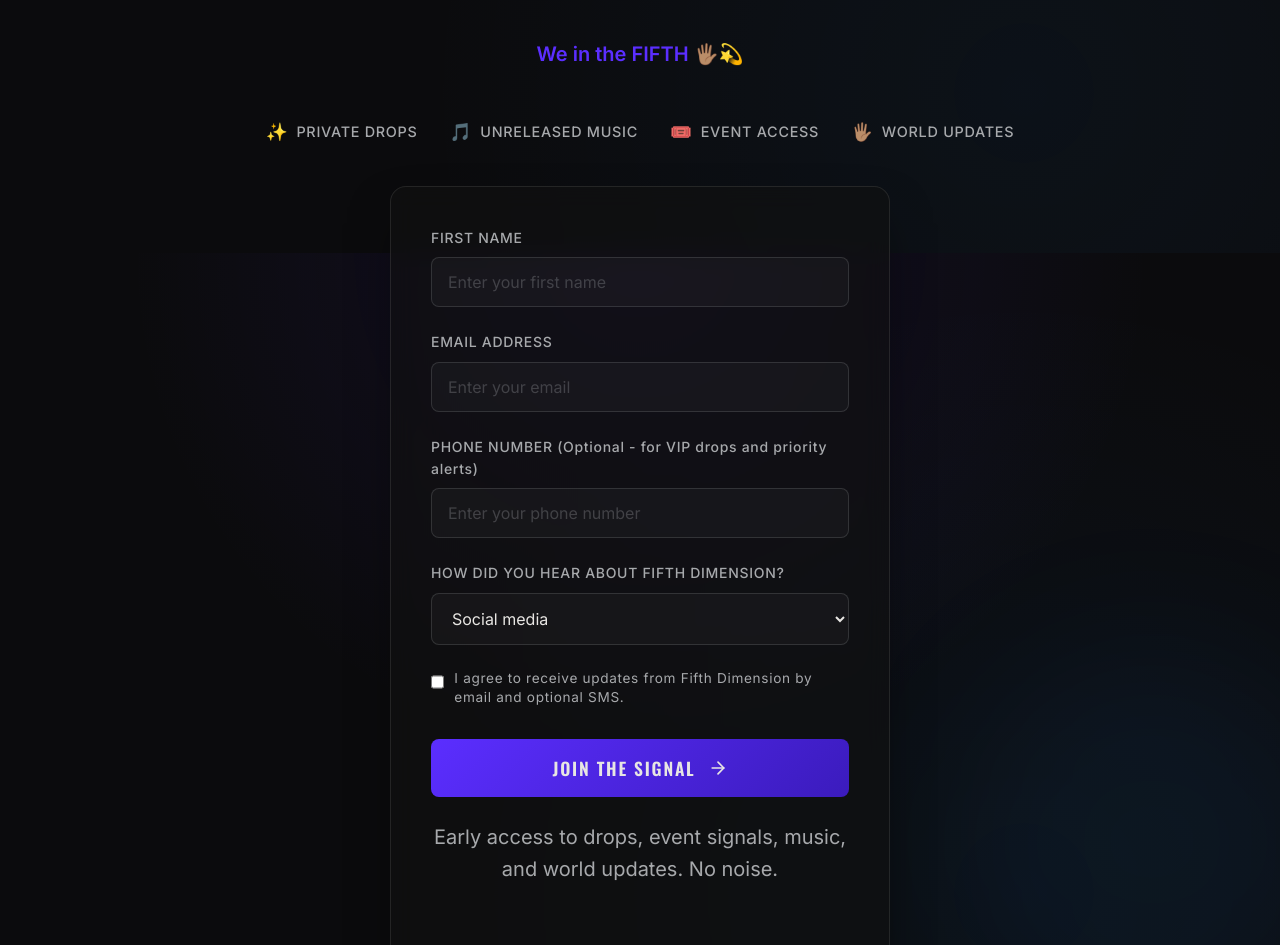
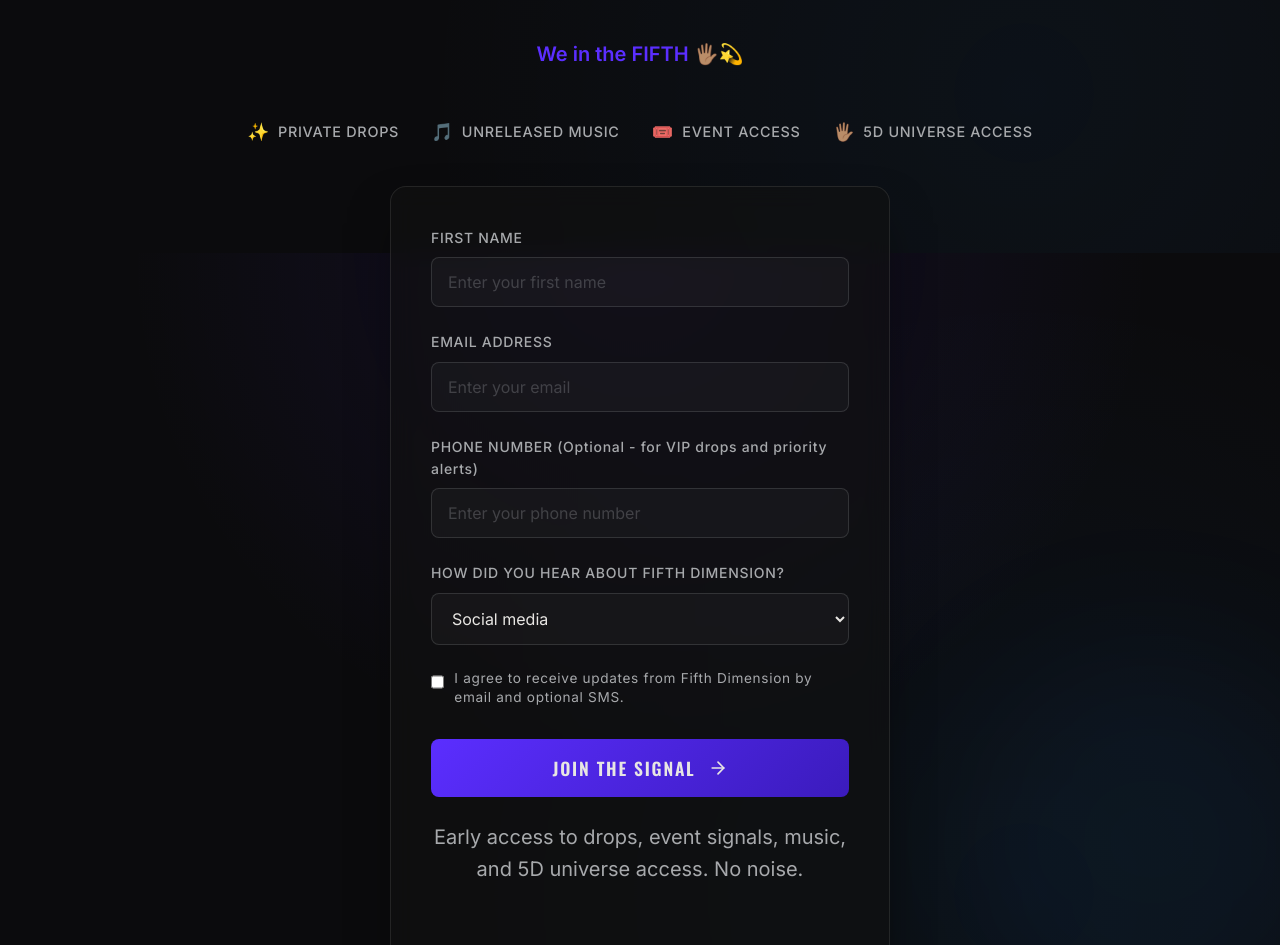
Before and after one commit to zenotheomni/5D-Landing-Page, a React (Vite) app: page / in a window 1280 px wide. Shown: the part 547-1492 px from the top of the page. Built offline with nearby package versions, Linux system fonts and the light colour scheme.

Commit message:
Update 5D universe access wording

```diff
--- a/src/pages/Entry.tsx
+++ b/src/pages/Entry.tsx
@@ -106,7 +106,7 @@ const Entry = () => {
           </div>
           <div className="perk-item">
             <span className="perk-emoji">🖐🏽</span>
-            <span>World updates</span>
+            <span>5D universe access</span>
           </div>
         </div>
 
@@ -193,7 +193,7 @@ const Entry = () => {
             </button>
 
             <p className="trust-line">
-              Early access to drops, event signals, music, and world updates. No noise.
+              Early access to drops, event signals, music, and 5D universe access. No noise.
             </p>
           </form>
         </div>
```
